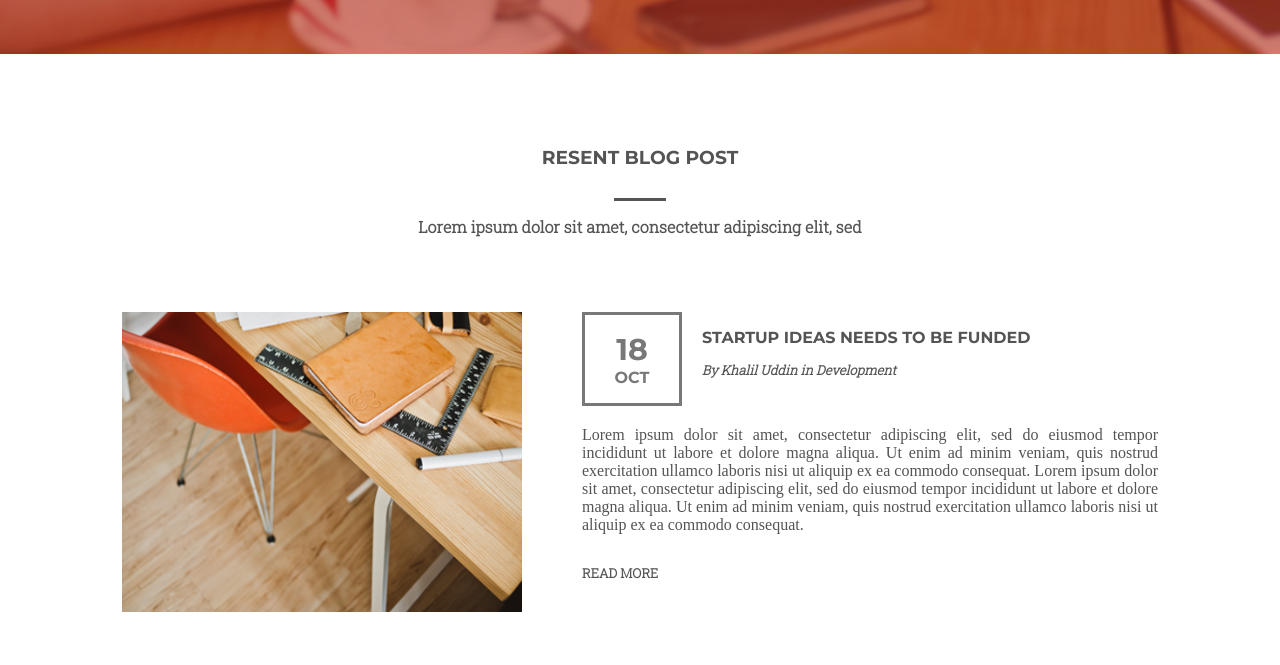
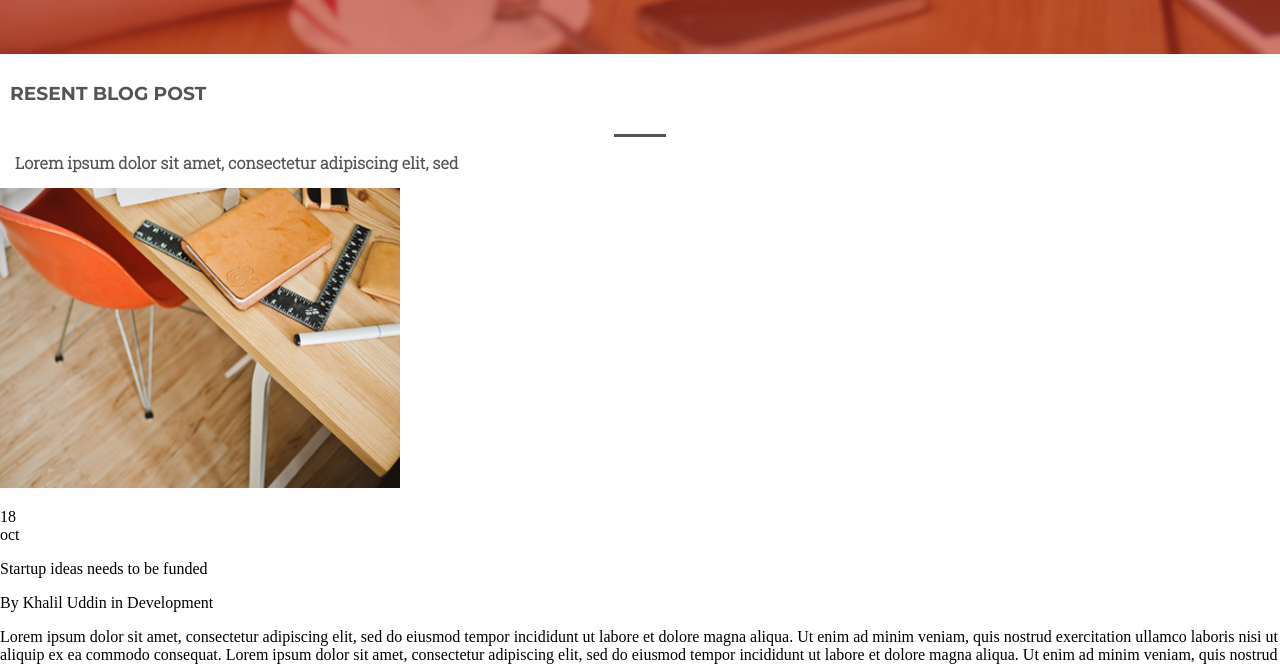
Before and after one commit to MykolaRomaniv/mariana-site, a website: page index.html in a window 1280 px wide. Shown: the part 3862-4527 px from the top of the page. Drawn offline with Linux system fonts and the light colour scheme.

Commit message:
refactor: style file

```diff
--- a/css/style.css
+++ b/css/style.css
@@ -243,91 +243,6 @@ h4 {
 }
 /* get in touch end*/
 
-/* resent blog post start*/
-.blog {
-  text-align: center;
-  padding-top: 5%;
-  color: #545454;
-  padding-bottom: 7%;
-}
-
-.resent-blog {
-  display: flex;
-  flex-direction: column;
-}
-.blog-section {
-  display: flex;
-  flex-direction: row;
-  justify-content: center;
-  margin-top: 60px;
-}
-.blog-content {
-  margin-left: 60px;
-}
-.blog-title {
-  display: flex;
-  flex-direction: row;
-}
-.name-author {
-  display: flex;
-  flex-direction: column;
-  margin-left: 20px;
-}
-.blog-name {
-  color: #545454;
-  font-family: "Montserrat", sans-serif;
-  text-transform: uppercase;
-  font-weight: bold;
-  padding: 0;
-  text-align: left;
-}
-
-.blog-author {
-  font-family: "Roboto Slab", serif;
-  font-size: 13px;
-  font-weight: bold;
-  font-style: italic;
-  margin-top: -15px;
-  text-align: left;
-}
-.date {
-  color: #787878;
-  font-family: "Montserrat", sans-serif;
-  text-transform: uppercase;
-  font-weight: bold;
-  border: solid;
-  text-align: center;
-}
-.date-number {
-  font-size: 30px;
-}
-.date-border {
-  width: 100px;
-}
-
-.blog-text {
-  padding: 0;
-  margin-top: 20px;
-  width: 45vw;
-  display: flex;
-  flex-direction: row;
-}
-.text-inner {
-  text-align: justify;
-  margin-top: 20px;
-  margin: 0;
-}
-.button-read {
-  font-family: "Roboto Slab", serif;
-  font-size: 13px;
-  font-weight: 900;
-  text-transform: uppercase;
-  color: #545454;
-  text-align: left;
-  margin-top: 30px;
-}
-/* resent blog post end*/
-
 /* clients start*/
 .clients {
   padding-top: 80px;
```
